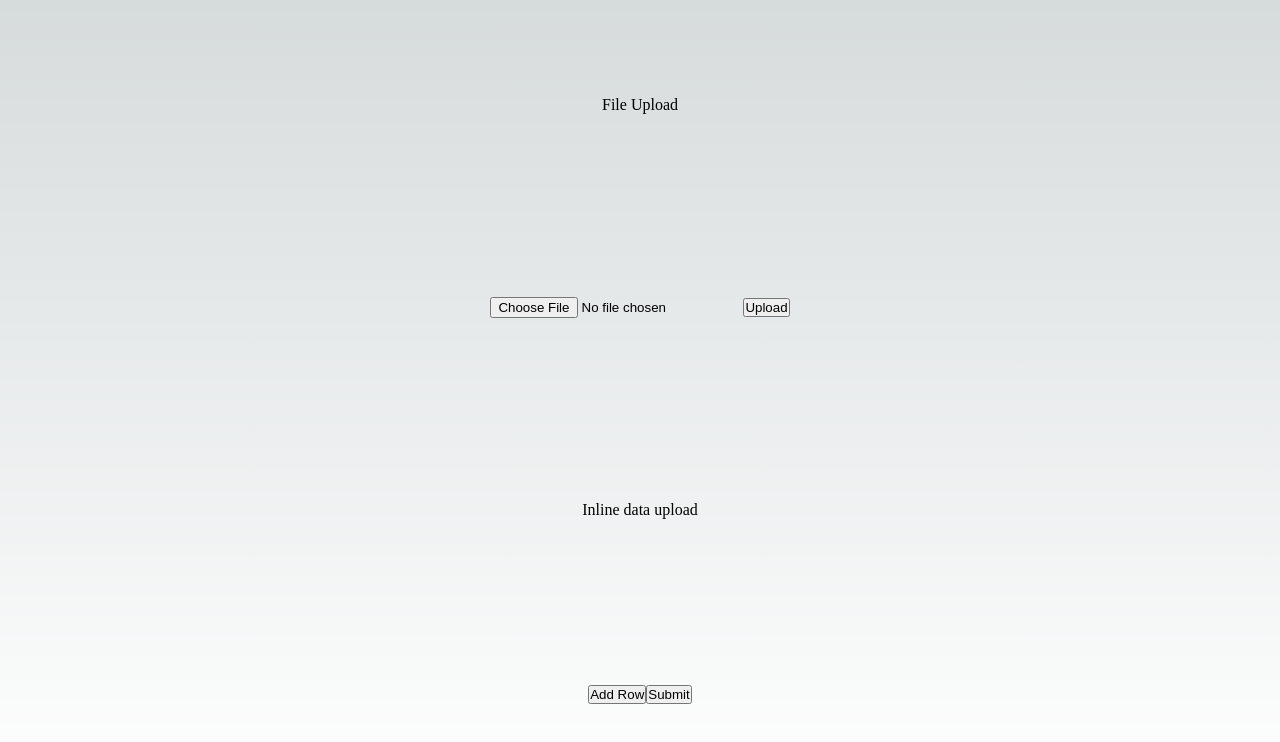
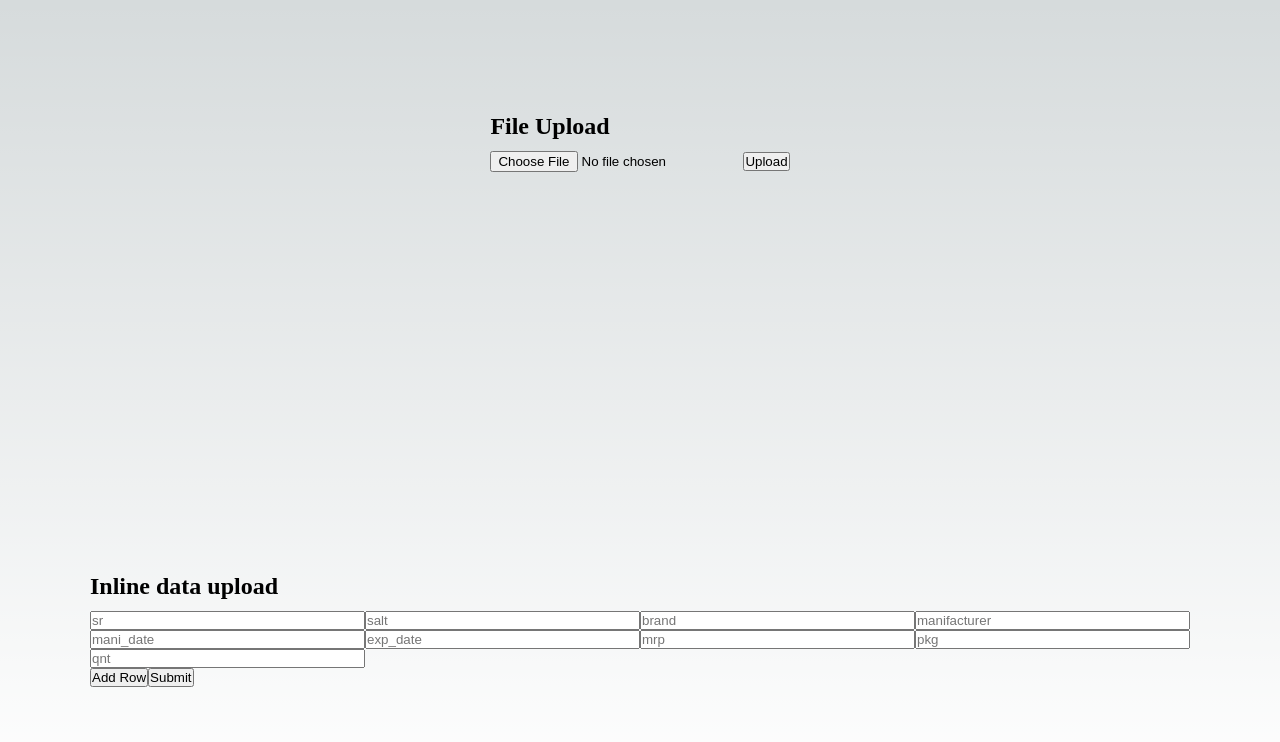
Before and after one commit to Sushantrahul/SXDC, a Next.js app: page /home in a window 1280 px wide. Shown: the top 742 px of the page. Built offline with nearby package versions, Linux system fonts and the light colour scheme.

Commit message:
feilds on home

```diff
--- a/pages/home.js
+++ b/pages/home.js
@@ -40,21 +40,42 @@ const HomePage = () => {
 
   return (<>
     <main className={styles.main}>
-      <p>File Upload</p>
+
       <div className={styles.card}>
+         <h2>File Upload</h2>
           <form onSubmit={handleFormSubmit}>
           <input type="file" onChange={handleFileChange} />
           <button type="submit">Upload</button>
           </form>
       </div>
 
-      <p>Inline data upload</p>
-      <div className={styles.span}>
+
+      <div className={styles.card}>
+      <h2>Inline data upload</h2>
       <form onSubmit={handleSubmit}>
+      <div className={styles.grid}>
+      <input type="text" name="Sr#"  placeholder="sr" onChange={(event) => handleInputChange(row.id, event)}/>
+            <input type="text" name="Salt Name"  placeholder="salt" onChange={(event) => handleInputChange(row.id, event)}/>
+            <input type="text" name="Brand"  placeholder="brand" onChange={(event) => handleInputChange(row.id, event)}/>
+            <input type="text" name="Manifacturer"  placeholder="manifacturer" onChange={(event) => handleInputChange(row.id, event)}/>
+            <input type="text" name="Manifacturer Date"  placeholder="mani_date" onChange={(event) => handleInputChange(row.id, event)}/>
+            <input type="text" name="Expiry Date"  placeholder="exp_date" onChange={(event) => handleInputChange(row.id, event)}/>
+            <input type="text" name="MRP"  placeholder="mrp" onChange={(event) => handleInputChange(row.id, event)}/>
+            <input type="text" name="Packaging"  placeholder="pkg" onChange={(event) => handleInputChange(row.id, event)}/>
+            <input type="text" name="Quantity"  placeholder="qnt" onChange={(event) => handleInputChange(row.id, event)}/>
+      </div>
         {rows.map((row) => (
-          <div key={row.id}>
-            <input type="text" name="name"  placeholder="Name" onChange={(event) => handleInputChange(row.id, event)}/>
-            <input type="text" name="email"  placeholder="email" onChange={(event) => handleInputChange(row.id, event)}/>
+          <div className={styles.grid} key={row.id}>
+            <input type="text" name="Sr#"  placeholder="sr" onChange={(event) => handleInputChange(row.id, event)}/>
+            <input type="text" name="Salt Name"  placeholder="salt" onChange={(event) => handleInputChange(row.id, event)}/>
+            <input type="text" name="Brand"  placeholder="brand" onChange={(event) => handleInputChange(row.id, event)}/>
+            <input type="text" name="Manifacturer"  placeholder="manifacturer" onChange={(event) => handleInputChange(row.id, event)}/>
+            <input type="text" name="Manifacturer Date"  placeholder="mani_date" onChange={(event) => handleInputChange(row.id, event)}/>
+            <input type="text" name="Expiry Date"  placeholder="exp_date" onChange={(event) => handleInputChange(row.id, event)}/>
+            <input type="text" name="MRP"  placeholder="mrp" onChange={(event) => handleInputChange(row.id, event)}/>
+            <input type="text" name="Packaging"  placeholder="pkg" onChange={(event) => handleInputChange(row.id, event)}/>
+            <input type="text" name="Quantity"  placeholder="qnt" onChange={(event) => handleInputChange(row.id, event)}/>
+
             <button type="button" onClick={() => removeRow(row.id)}>
               Remove
             </button>
```
